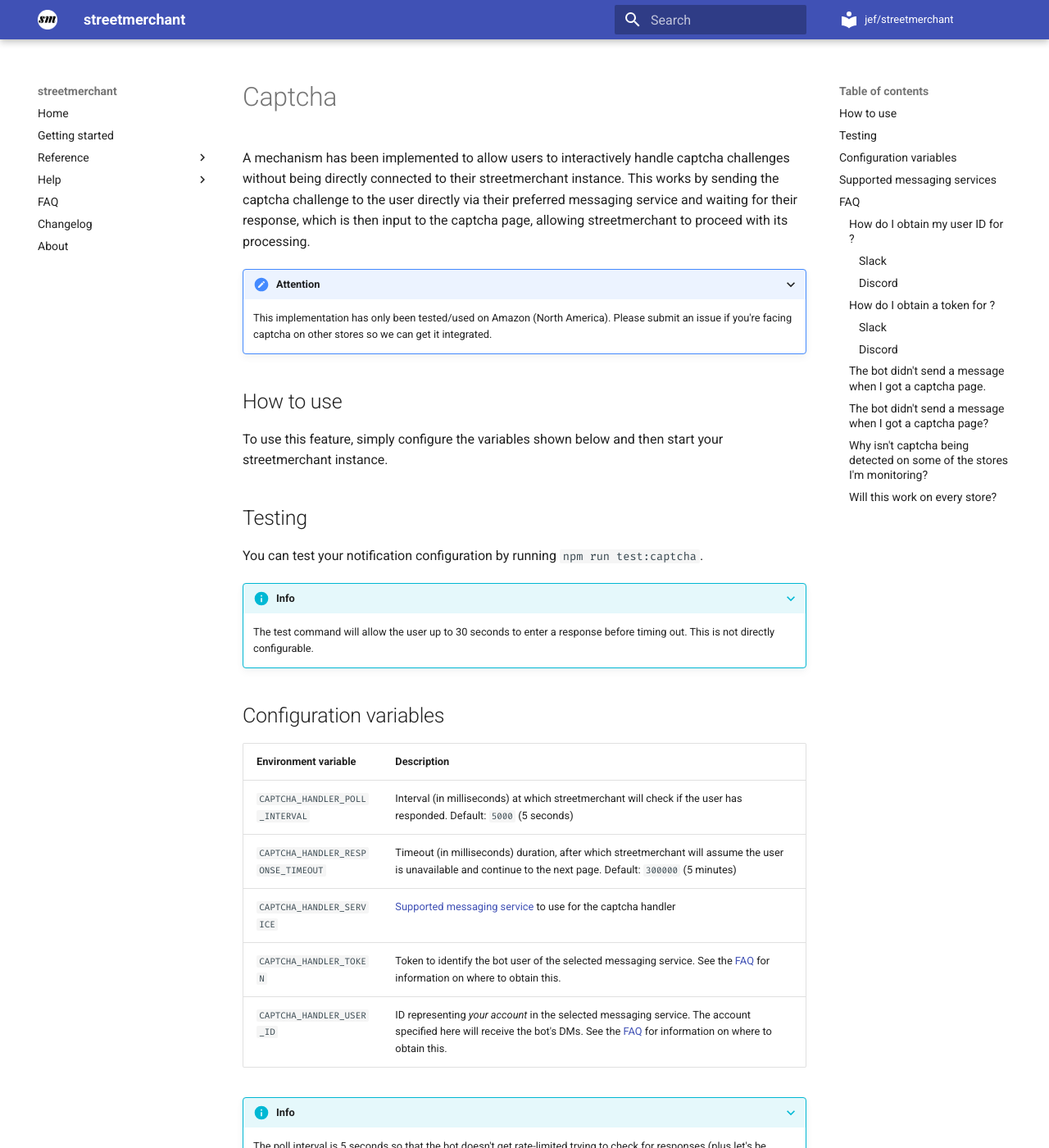
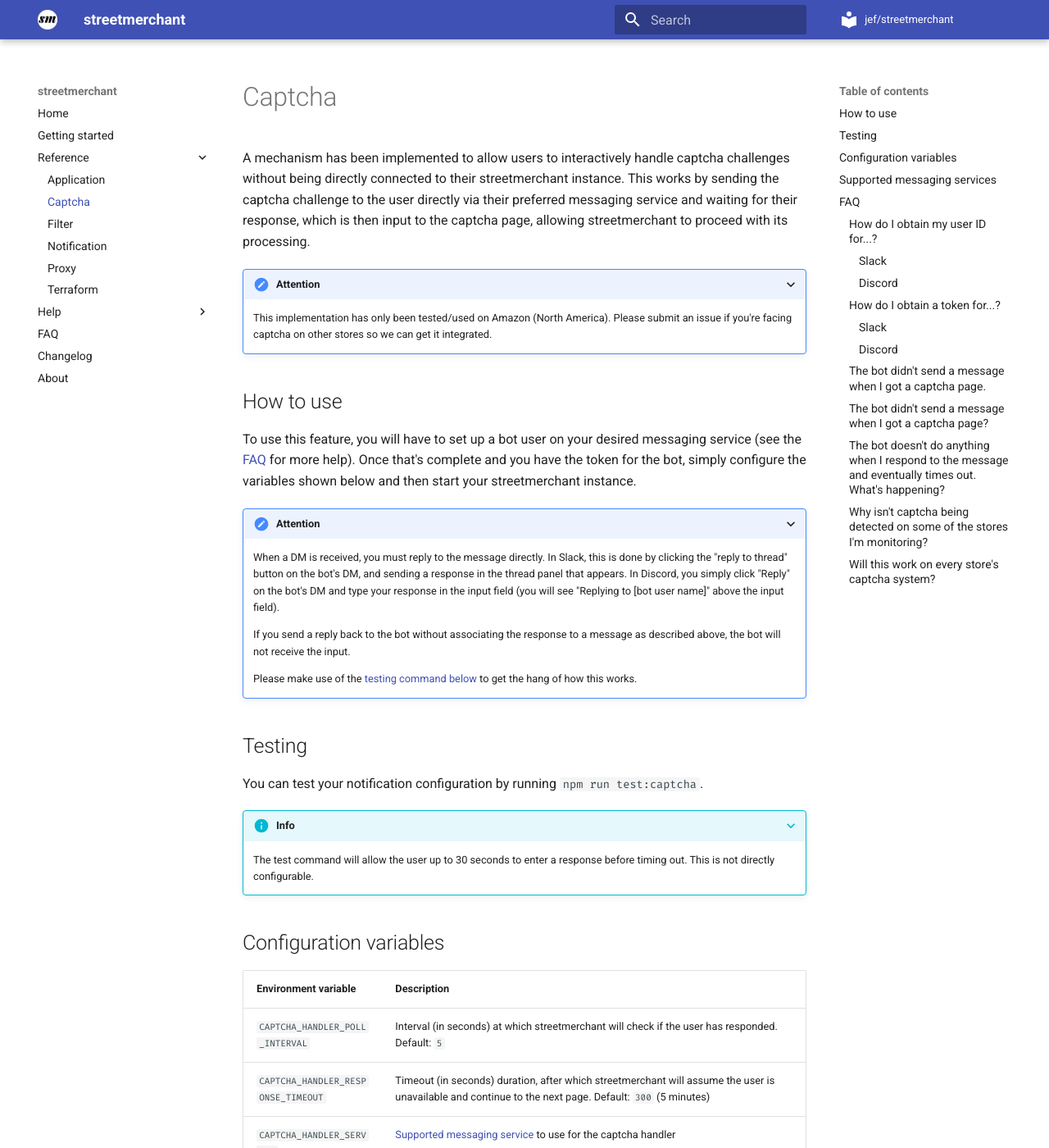
Before and after one commit to jef/streetmerchant, an MkDocs documentation site: the page built from docs/reference/captcha.md, in a window 1280 px wide and 1400 px high. Shown: the whole window at 82% size. Built offline with MkDocs 1.6.1 and Material for MkDocs 9.7.7, drawn with Linux system fonts in a browser that asks for light colours; comment, search, counter and statistics services are not loaded; some of the changed text lies outside the part shown.

Commit message:
refactor(captcha): use seconds instead of ms (#2424)
Also adds missing nav link for captcha reference and adds more usage information.

```diff
--- a/docs/reference/captcha.md
+++ b/docs/reference/captcha.md
@@ -7,7 +7,14 @@ A mechanism has been implemented to allow users to interactively handle captcha
 
 ## How to use
 
-To use this feature, simply configure the variables shown below and then start your streetmerchant instance.
+To use this feature, you will have to set up a bot user on your desired messaging service (see the [FAQ](#how-do-I-obtain-a-token-for) for more help). Once that's complete and you have the token for the bot, simply configure the variables shown below and then start your streetmerchant instance.
+
+???+ attention
+    When a DM is received, you must reply to the message directly. In Slack, this is done by clicking the "reply to thread" button on the bot's DM, and sending a response in the thread panel that appears. In Discord, you simply click "Reply" on the bot's DM and type your response in the input field (you will see "Replying to [bot user name]" above the input field).
+
+    If you send a reply back to the bot without associating the response to a message as described above, the bot will not receive the input.
+
+    Please make use of the [testing command below](#testing) to get the hang of how this works.
 
 ## Testing
 
@@ -20,11 +27,11 @@ You can test your notification configuration by running `npm run test:captcha`.
 
 | Environment variable | Description |
 |---|---|
-| `CAPTCHA_HANDLER_POLL_INTERVAL` | Interval (in milliseconds) at which streetmerchant will check if the user has responded. Default: `5000` (5 seconds) |
-| `CAPTCHA_HANDLER_RESPONSE_TIMEOUT` | Timeout (in milliseconds) duration, after which streetmerchant will assume the user is unavailable and continue to the next page. Default: `300000` (5 minutes) |
+| `CAPTCHA_HANDLER_POLL_INTERVAL` | Interval (in seconds) at which streetmerchant will check if the user has responded. Default: `5` |
+| `CAPTCHA_HANDLER_RESPONSE_TIMEOUT` | Timeout (in seconds) duration, after which streetmerchant will assume the user is unavailable and continue to the next page. Default: `300` (5 minutes) |
 | `CAPTCHA_HANDLER_SERVICE` | [Supported messaging service](#supported-messaging-services) to use for the captcha handler |
-| `CAPTCHA_HANDLER_TOKEN` | Token to identify the bot user of the selected messaging service. See the [FAQ](#faq) for information on where to obtain this. |
-| `CAPTCHA_HANDLER_USER_ID` | ID representing _your account_ in the selected messaging service. The account specified here will receive the bot's DMs. See the [FAQ](#faq) for information on where to obtain this. |
+| `CAPTCHA_HANDLER_TOKEN` | Token to identify the bot user of the selected messaging service. See the [FAQ](#how-do-I-obtain-a-token-for) for information on where to obtain this. |
+| `CAPTCHA_HANDLER_USER_ID` | ID representing _your account_ in the selected messaging service. The account specified here will receive the bot's DMs. See the [FAQ](#how-do-I-obtain-my-user-ID-for) for information on where to obtain this. |
 
 ???+ info
     The poll interval is 5 seconds so that the bot doesn't get rate-limited trying to check for responses (plus let's be honest, it's only 5 seconds at most).
@@ -41,7 +48,7 @@ You can test your notification configuration by running `npm run test:captcha`.
 
 ## FAQ
 
-### How do I obtain my user ID for <service name>?
+### How do I obtain my user ID for...?
 
 #### Slack
 
@@ -54,7 +61,7 @@ In the top-right corner of the app, click your avatar and select "View Profile"
 
 You have to enable Developer Mode in the Advanced settings. Once that's enabled, you can simply right-click your avatar in a thread or the member's list (on right side of screen) and click "Copy ID."
 
-### How do I obtain a token for <service name>?
+### How do I obtain a token for...?
 
 #### Slack
 
@@ -75,10 +82,14 @@ That isn't a question. This is an FAQ.
 
 Much better. This could either be a configuration error in streetmerchant (not completed, wrong values, etc) or the bot user isn't configured correctly in your messaging service. Double-check the configuration variables you've entered and use `npm run test:captcha` to help find out the root cause.
 
+### The bot doesn't do anything when I respond to the message and eventually times out. What's happening?
+
+When streetmerchant sends a message via Slack/Discord, it keeps a reference to that message and listens only for direct replies to it until either a response is obtained or the timeout threshold is reached. This allows the interactive captcha process to be used with multiple concurrent streetmerchant instances. Please review the warning in the [How to use](#how-to-use) section, which discusses specifically how to respond to the bot for a successful interaction.
+
 ### Why isn't captcha being detected on some of the stores I'm monitoring?
 
 Not sure, but we'll want to get that fixed! Submit an issue and we can look into it.
 
-### Will this work on every store?
+### Will this work on every store's captcha system?
 
-As it is, no. Currently this has only been tested/used for Amazon (North America) and this is where the vast majority of captcha complaints come from. If a store you're monitoring is giving your bot captcha pages, submit an issue so we can work on getting it integrated.
+Not likely. There are a plethora of captcha implementations that retailers can utilize to protect their sites. As of this writing, the interactive captcha handler has only been tested/used for Amazon (North America), and this is where the vast majority of captcha complaints come from. Any other store can implement a different captcha approach, and even Amazon can change their captcha at any time. All that said, if you're running into captcha issues with a store, submit an issue so we can work on a solution and getting it integrated, if possible.
--- a/mkdocs.yml
+++ b/mkdocs.yml
@@ -82,6 +82,7 @@ nav:
   - Getting started: getting-started.md
   - Reference:
     - Application: reference/application.md
+    - Captcha: reference/captcha.md
     - Filter: reference/filter.md
     - Notification: reference/notification.md
     - Proxy: reference/proxy.md
```
Also changed, not shown: 4 other files.
